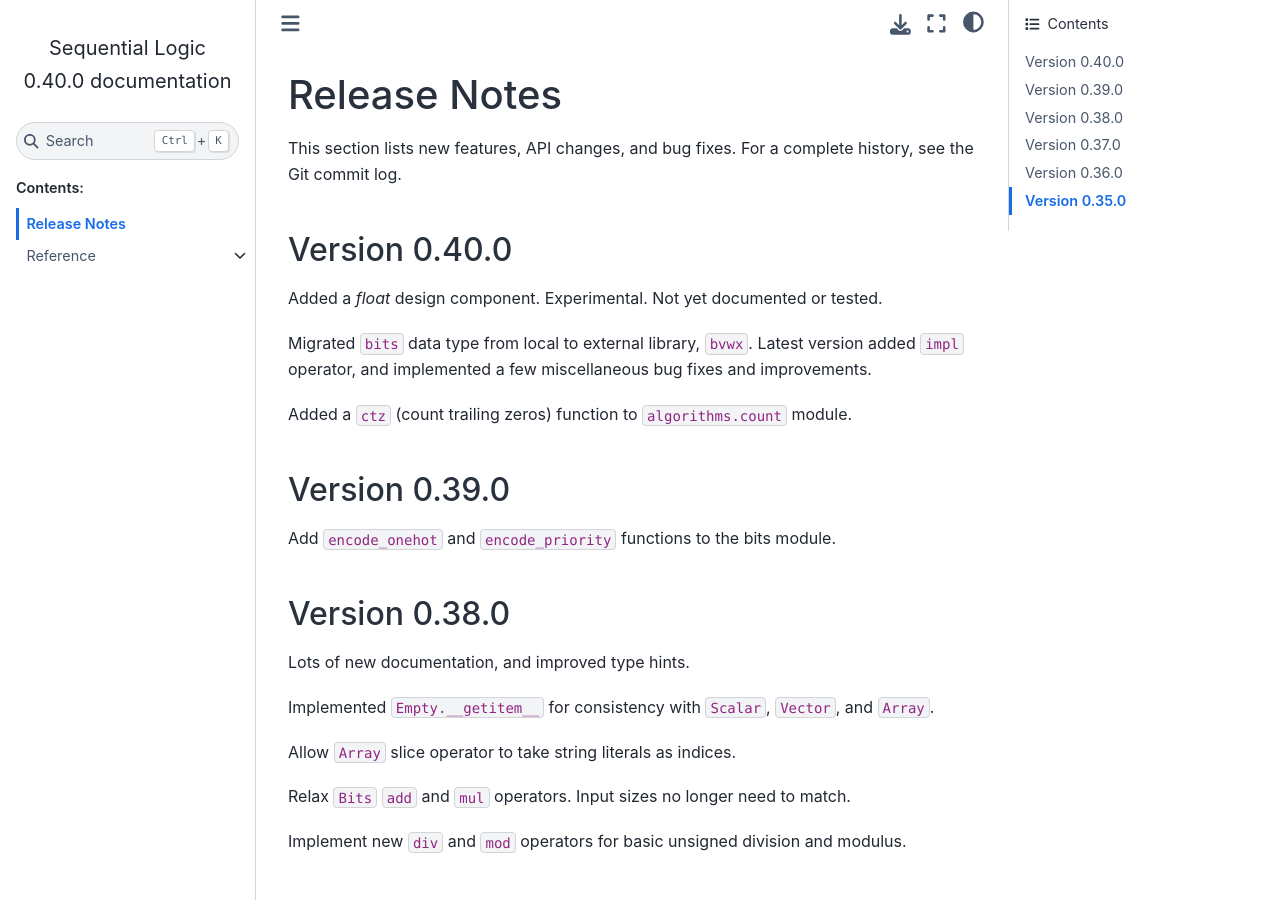
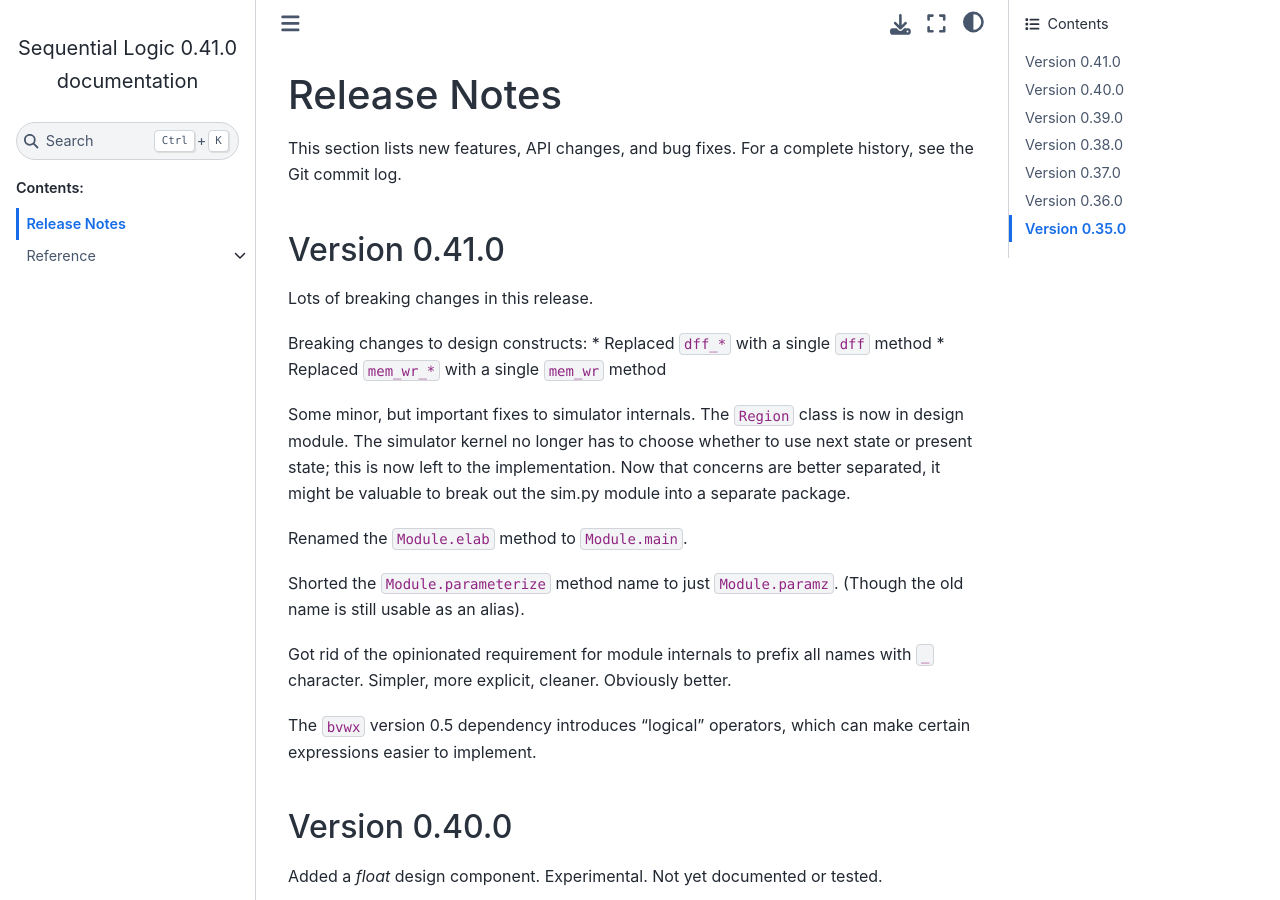
Before and after one commit to cjdrake/seqlogic, a Sphinx documentation site: the page built from doc/source/release_notes.rst, in a window 1280 px wide and 900 px high. Built offline with Sphinx 7.4.7 and the Sphinx Book theme 1.1.4, drawn with Linux system fonts in a browser that asks for light colours.

Commit message:
Release 0.41.0

```diff
--- a/doc/source/release_notes.rst
+++ b/doc/source/release_notes.rst
@@ -4,6 +4,34 @@
 
 This section lists new features, API changes, and bug fixes.
 For a complete history, see the Git commit log.
+
+Version 0.41.0
+==============
+
+Lots of breaking changes in this release.
+
+Breaking changes to design constructs:
+* Replaced ``dff_*`` with a single ``dff`` method
+* Replaced ``mem_wr_*`` with a single ``mem_wr`` method
+
+Some minor, but important fixes to simulator internals.
+The ``Region`` class is now in design module.
+The simulator kernel no longer has to choose whether to use next state or
+present state; this is now left to the implementation.
+Now that concerns are better separated,
+it might be valuable to break out the sim.py module into a separate package.
+
+Renamed the ``Module.elab`` method to ``Module.main``.
+
+Shorted the ``Module.parameterize`` method name to just ``Module.paramz``.
+(Though the old name is still usable as an alias).
+
+Got rid of the opinionated requirement for module internals to prefix all
+names with ``_`` character.
+Simpler, more explicit, cleaner. Obviously better.
+
+The ``bvwx`` version 0.5 dependency introduces "logical" operators,
+which can make certain expressions easier to implement.
 
 Version 0.40.0
 ==============
--- a/pyproject.toml
+++ b/pyproject.toml
@@ -1,6 +1,6 @@
 [project]
 name = "seqlogic"
-version = "0.40.0"
+version = "0.41.0"
 description = "Sequential Logic"
 readme = "README.md"
 
```
